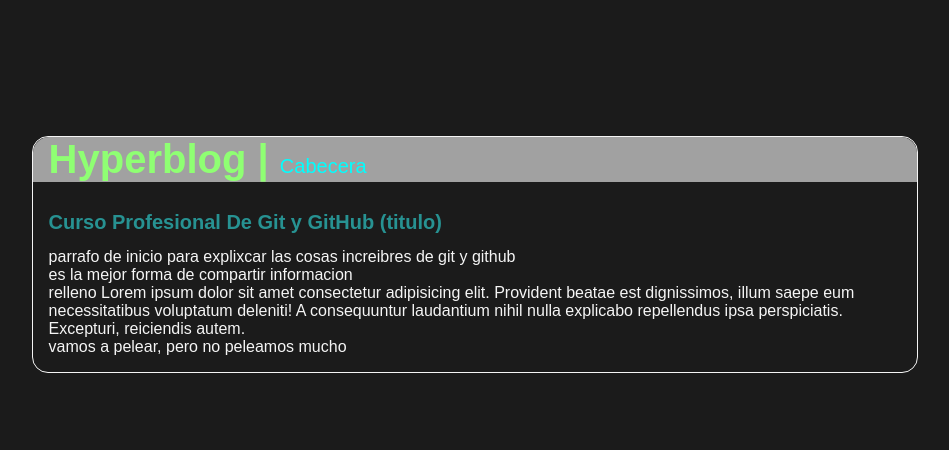
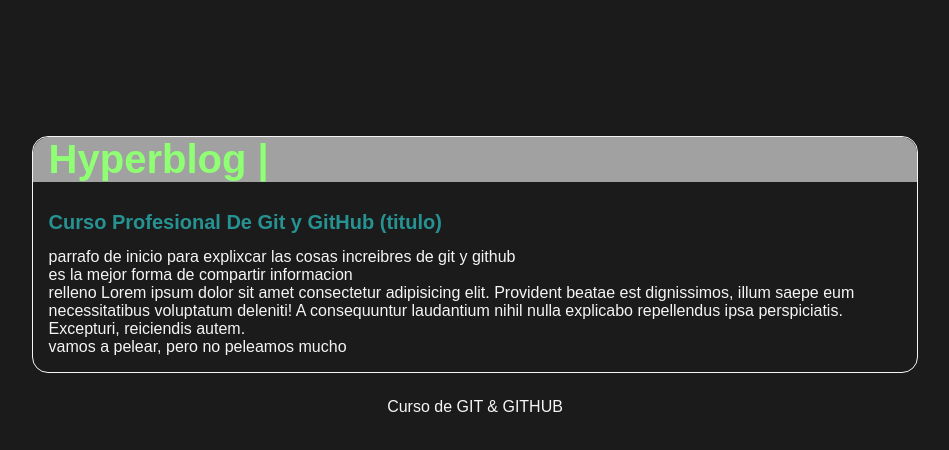
Before and after one commit to YakeCode/curso-gityGithub, a plain HTML site: page proyecto1/index.html in a window 1280 px wide. Shown: the whole page, without its empty margins (165-1114 px from the left). Drawn offline with Linux system fonts and the light colour scheme.

Commit message:
Foter creado

```diff
--- a/proyecto1/css/style.css
+++ b/proyecto1/css/style.css
@@ -45,3 +45,7 @@ body{
 #post{
     padding: 1rem;
 }
+
+#footer {
+    margin-top: 25px ;
+}
--- a/proyecto1/index.html
+++ b/proyecto1/index.html
@@ -11,7 +11,7 @@
         <div id="cabecera">
             <p>
                 Hyperblog |
-                <span>Cabecera</span>
+                <span></span>
             </p>
         </div>
 
@@ -32,5 +32,9 @@
 
     </div>
 
+    <footer id="footer">
+        Curso de GIT & GITHUB
+    </footer>
+
 </body>
 </html>
```
